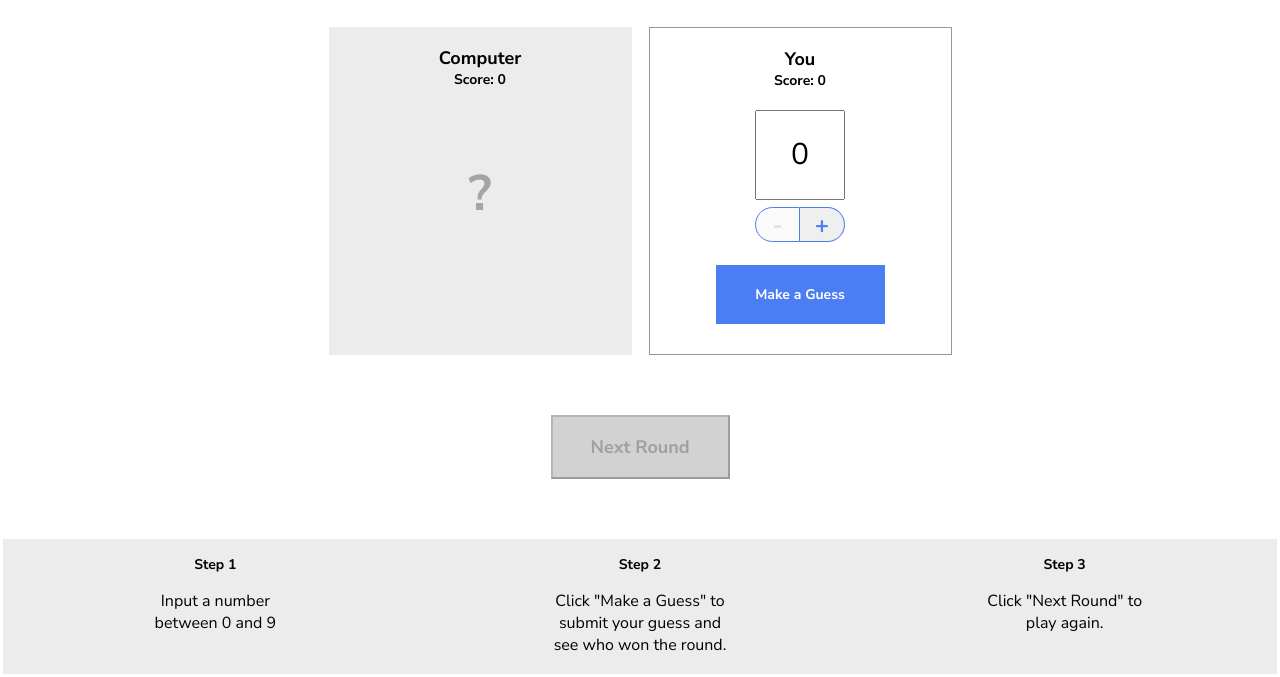
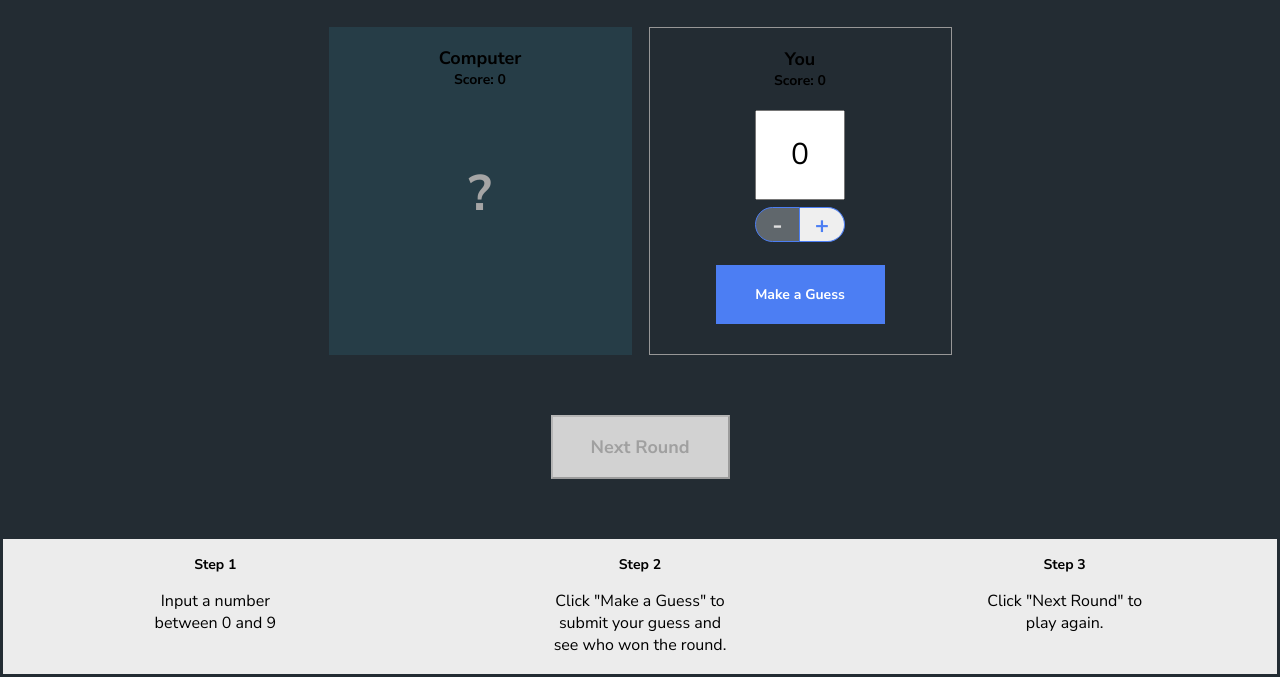
Before and after one commit to Paraprax/number-guesser, a plain HTML site: page index.html in a window 1280 px wide. Shown: the part 187-864 px from the top of the page. Drawn offline with Linux system fonts and the light colour scheme.

Commit message:
Fix awful default bright whites

```diff
--- a/style.css
+++ b/style.css
@@ -1,12 +1,12 @@
 * {
-  font-family: 'Nunito Sans';
+  font-family: "Nunito Sans";
   box-sizing: border-box;
 }
 
 body {
   margin: 0 auto;
   padding: 3px;
-  background-color: #fff;
+  background-color: rgb(35, 44, 51);
 }
 
 .game-container {
@@ -17,7 +17,7 @@ body {
 
 header {
   display: flex;
-  justify-content: center
+  justify-content: center;
 }
 
 .rounds {
@@ -77,7 +77,7 @@ header {
 }
 
 .computer-guess {
-  background-color: #ececec;
+  background-color: #263d47;
 }
 
 #computer-guess {
@@ -151,7 +151,7 @@ header {
   font-size: 14px;
 }
 
-input[type=number]::-webkit-inner-spin-button {
+input[type="number"]::-webkit-inner-spin-button {
   -webkit-appearance: none;
 }
 
@@ -188,8 +188,8 @@ input[type=number]::-webkit-inner-spin-button {
   font-size: 14px;
 }
 
-
-.winning-text, .winning-text[disabled] {
+.winning-text,
+.winning-text[disabled] {
   color: #ec3636;
   font-weight: 700;
 }
```
